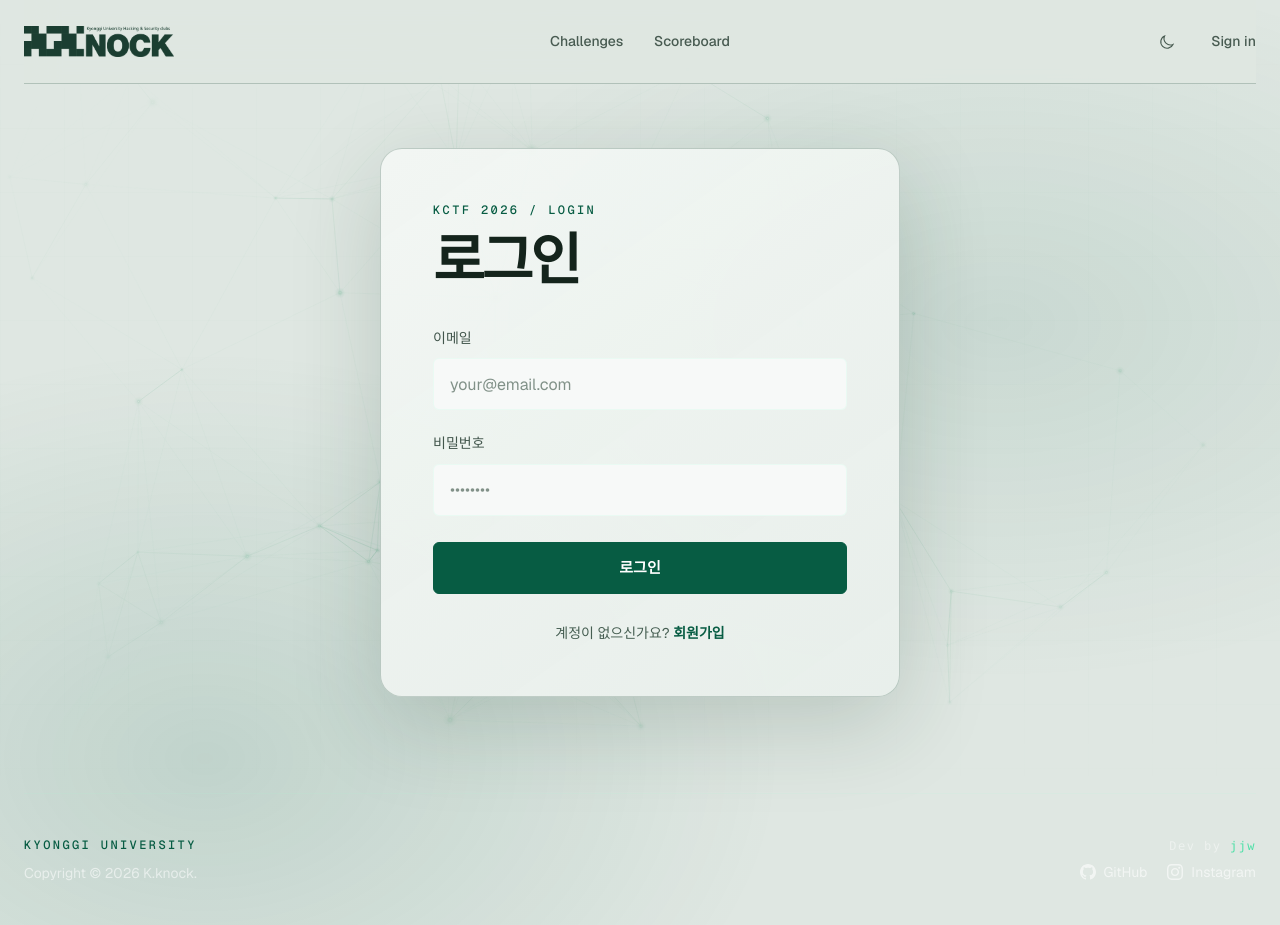
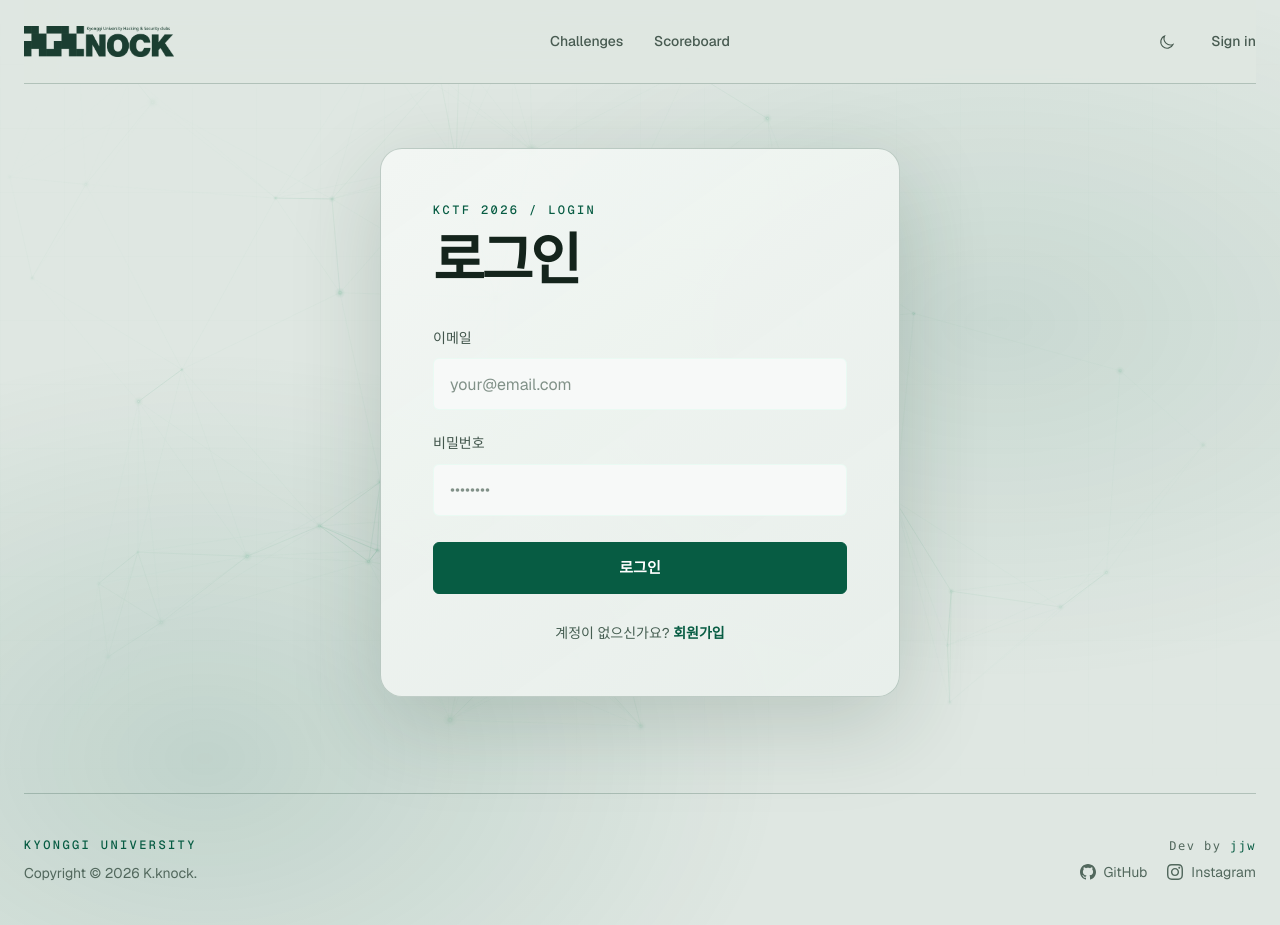
Before and after one commit to jjw0-0/KCTF_Webpage, a Next.js app: page /login in a window 1280 px wide. Built offline with nearby package versions, Linux system fonts and the light colour scheme; no server answers.

Commit message:
Improve light mode footer contrast

```diff
--- a/src/app/globals.css
+++ b/src/app/globals.css
@@ -1187,6 +1187,10 @@ a.challenge-file:hover { border-color: #4de0a780; background: #4de0a708; }
 
   .site-header { border-color: var(--line); background: rgba(223, 231, 226, .9); backdrop-filter: blur(16px); }
   .brand-logo { filter: brightness(0) saturate(100%) invert(18%) sepia(22%) saturate(1076%) hue-rotate(105deg) brightness(89%) contrast(95%); }
+  .site-footer { border-color: var(--line); }
+  .site-footer p:not(.eyebrow),
+  .site-footer a { color: #52685d; }
+  .site-footer p span { color: var(--green); }
   .header-link,
   .header-login,
   .auth-mobile-menu summary,
```
